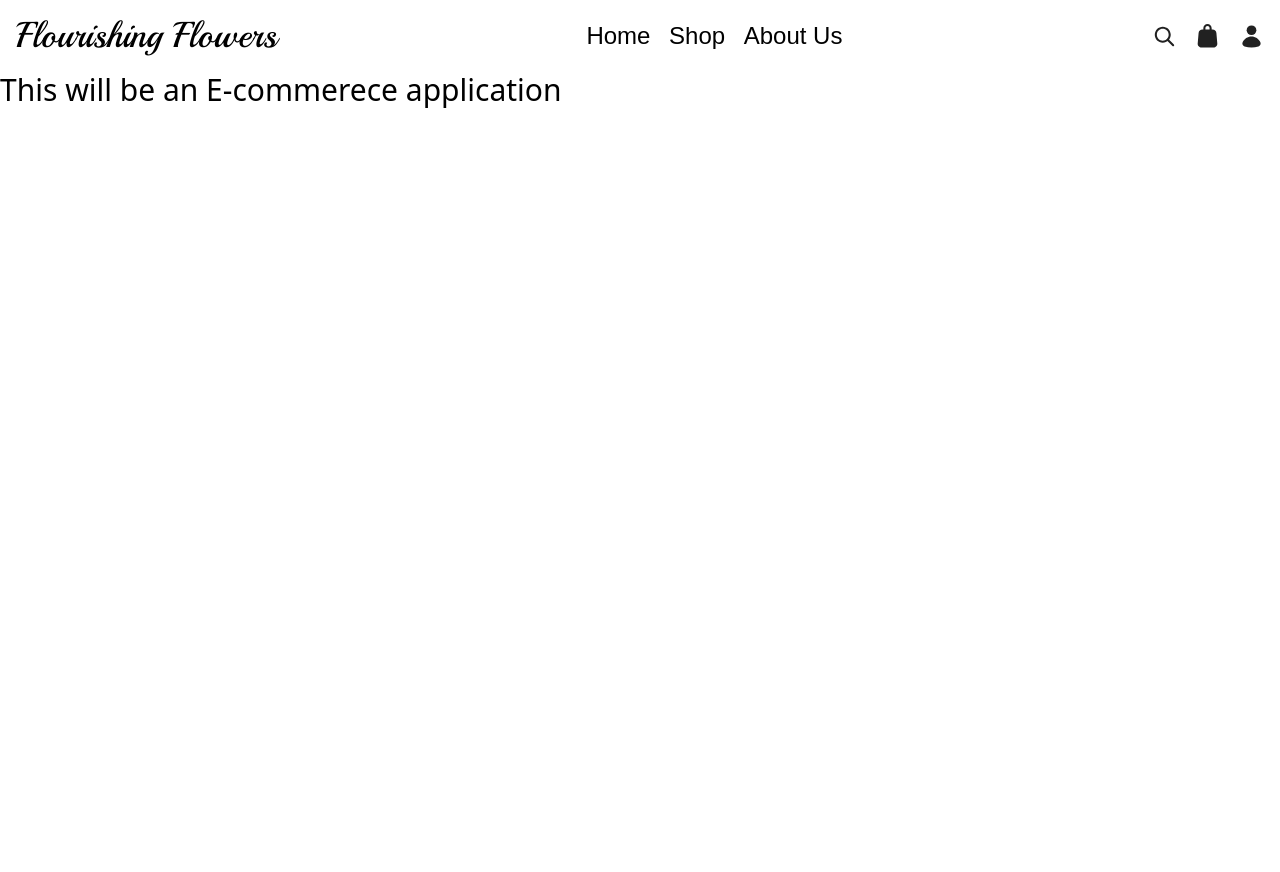
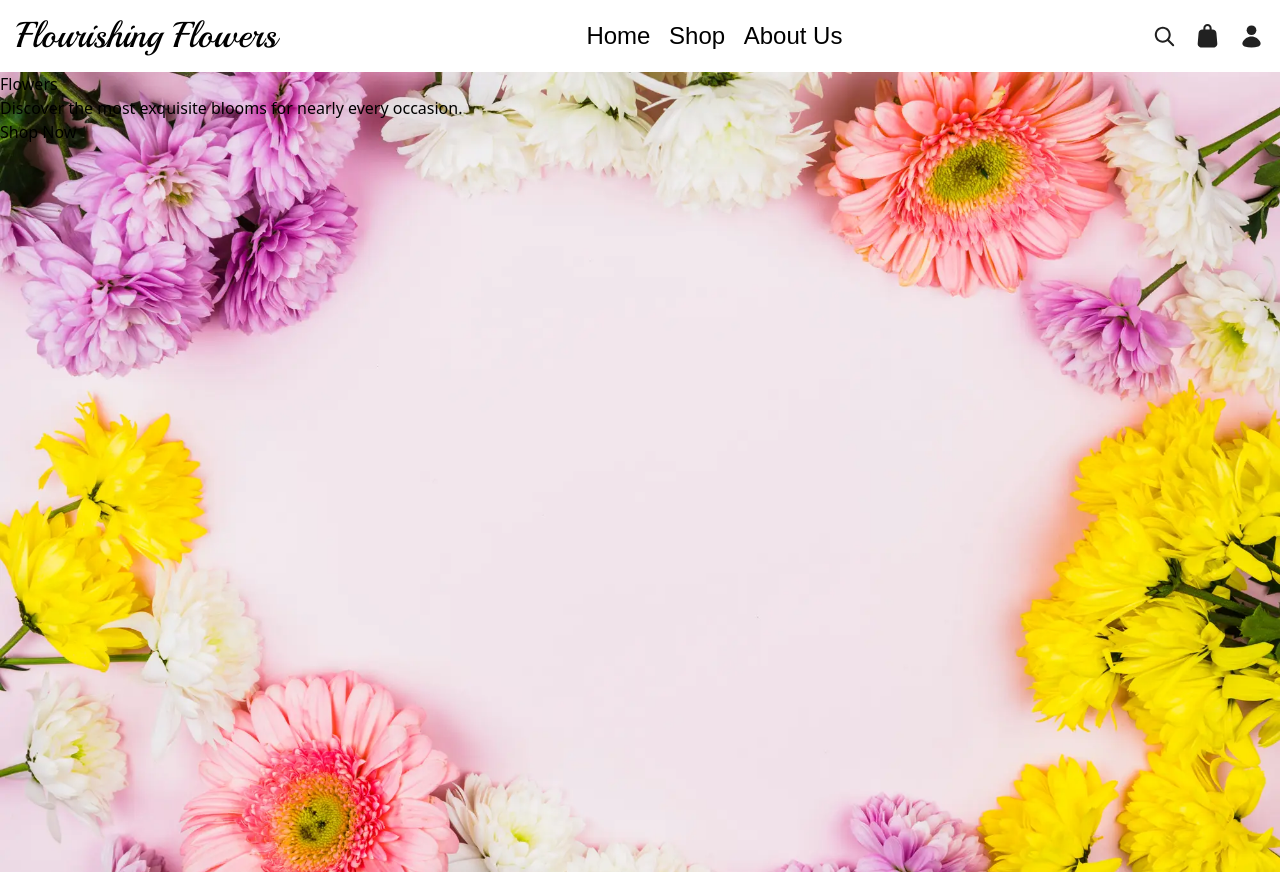
Before and after one commit to robertchapmanrlc/flourishing-flowers, a Next.js app: page / in a window 1280 px wide. Before the commit the page ends 800 px from the top, so only its background shows below. Built offline with nearby package versions, Linux system fonts and the light colour scheme; a web font is replaced by a local one.

Commit message:
Added basic elements for the hero section of the page

```diff
--- a/src/app/page.tsx
+++ b/src/app/page.tsx
@@ -1,3 +1,14 @@
 export default function Main() {
-  return <h1 className="text-3xl">This will be an E-commerece application</h1>;
+  return (
+    <main className="w-full flex flex-col items-center">
+      <section
+        className="w-full h-screen bg-cover"
+        style={{ backgroundImage: `url(Banner1.webp)` }}
+      >
+        <h2>Flowers</h2>
+        <h5>Discover the most exquisite blooms for nearly every occasion.</h5>
+        <button>Shop Now</button>
+      </section>
+    </main>
+  );
 }
```
Also changed, not shown: public/Banner1.webp (added).
